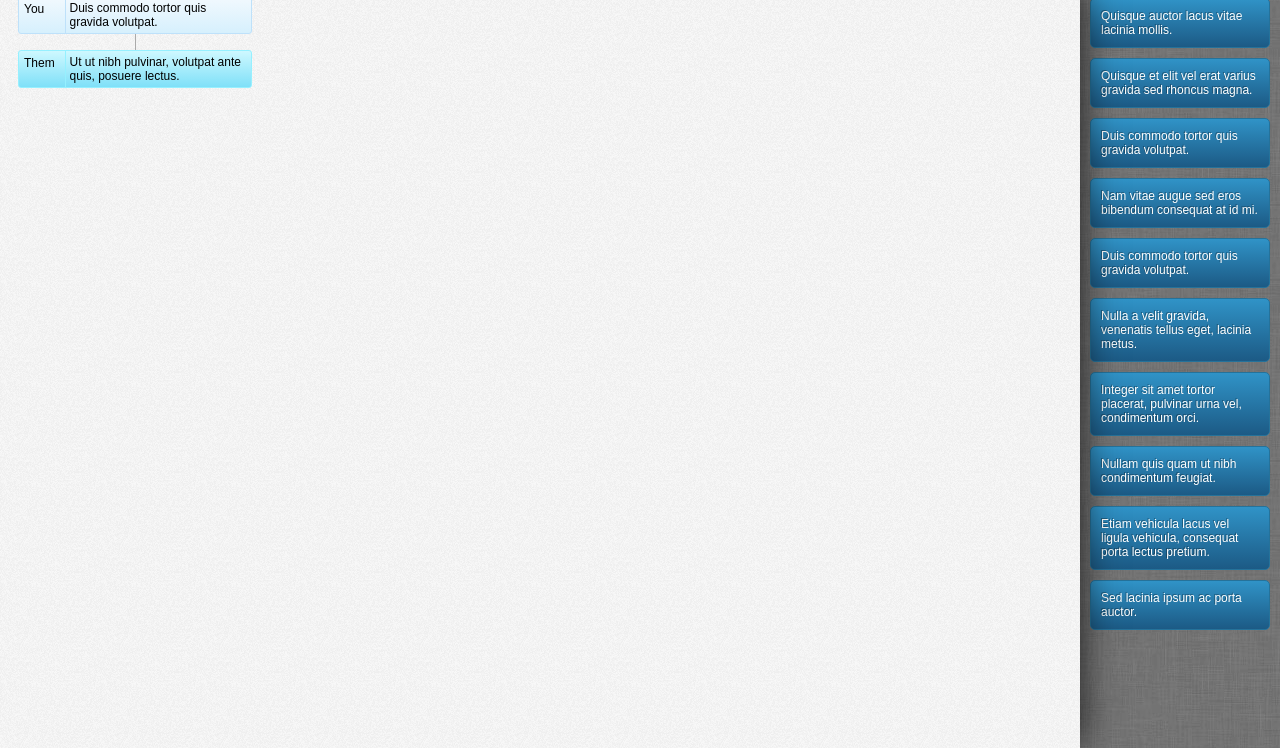
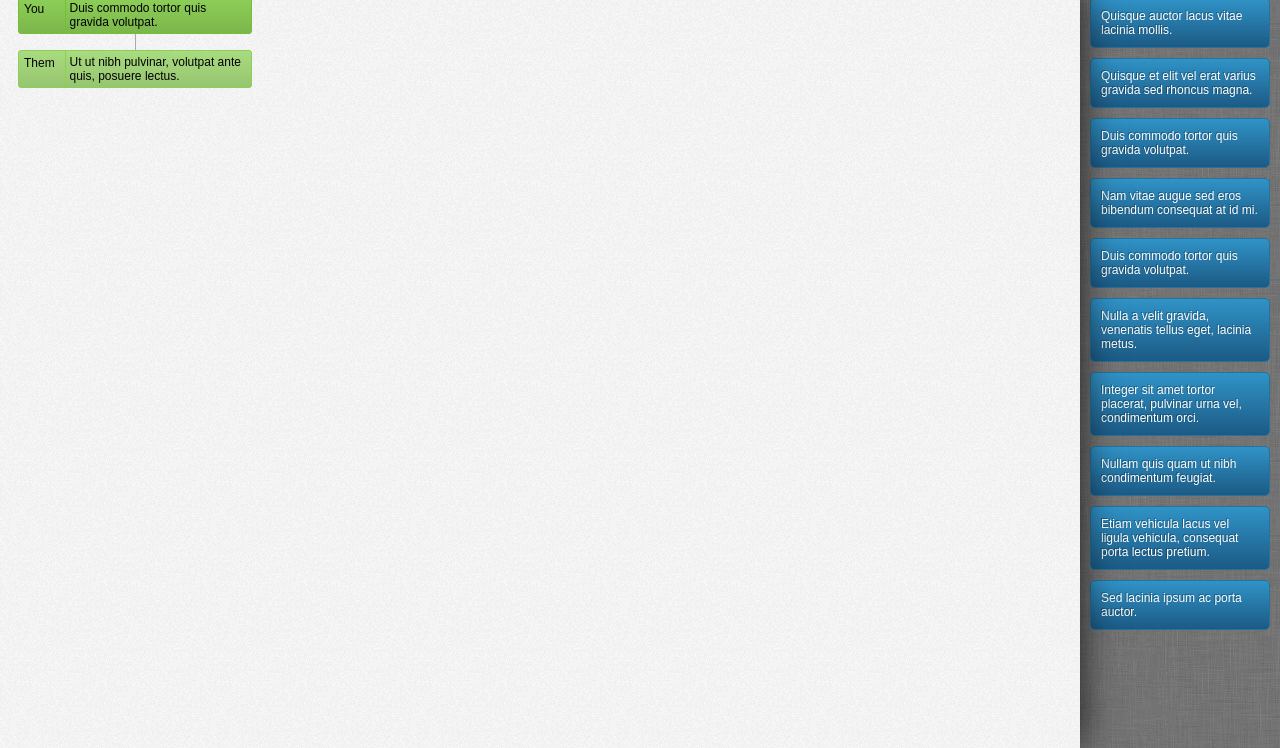
Before and after one commit to jpouellet/treechat, a website: page static/index.html in a window 1280 px wide. Shown: the part 52-800 px from the top of the page. Drawn offline with nearby package versions, Linux system fonts and the light colour scheme.

Commit message:
greenification

```diff
--- a/static/index.html
+++ b/static/index.html
@@ -182,20 +182,14 @@ from = !from;
 			white-space: normal;
 		}
 		#tree .node > .msg.you {
-			border:1px solid #bee1fa;
-			background-color: #f2f9fe;
-			background-image: linear-gradient(to bottom, #f2f9fe, #d6f0fd);
+			border:1px solid #74bf36;
+			background-color: #8ed058;
+			background-image: linear-gradient(to bottom, #8ed058, #7bb64b);
 		}
 		#tree .node > .msg.them {
-			border:1px solid #d7dada;
-			background-color: #f4f5f5;
-			background-image: linear-gradient(to bottom, #f4f5f5, #dfdddd);
-border:1px solid #bee1fa;
-background-color: #f2f9fe;
-background-image: linear-gradient(to bottom, #f2f9fe, #d6f0fd);
-border:1px solid #96f0ff;
-background-color: #cef8ff;
-background-image: linear-gradient(to bottom, #cef8ff, #7fe0f8);
+			border:1px solid #8bcf54;
+			background-color: #a9db80;
+			background-image: linear-gradient(to bottom, #a9db80, #96c56f);
 		}
 		#tree .node > .msg > .who {
 			flex: 1;
@@ -240,7 +234,7 @@ background-image: linear-gradient(to bottom, #cef8ff, #7fe0f8);
  			right: 0px;
  			display: flex;
  			height: 40px;
- 			background-image: linear-gradient(to bottom, #555, #333);
+ 			background-image: linear-gradient(to bottom, rgb(0,166,46), rgb(0,152,0));
  		}
  		header h1 {
  			flex 10;
```
Also changed, not shown: static/favicon.ico, static/logo.png.
